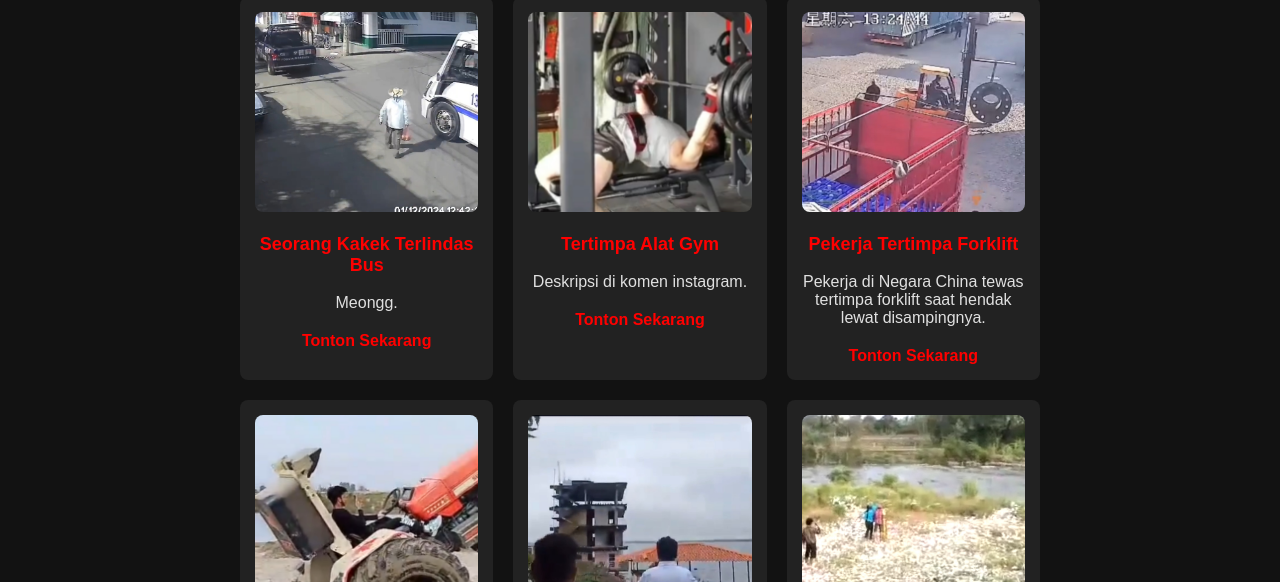
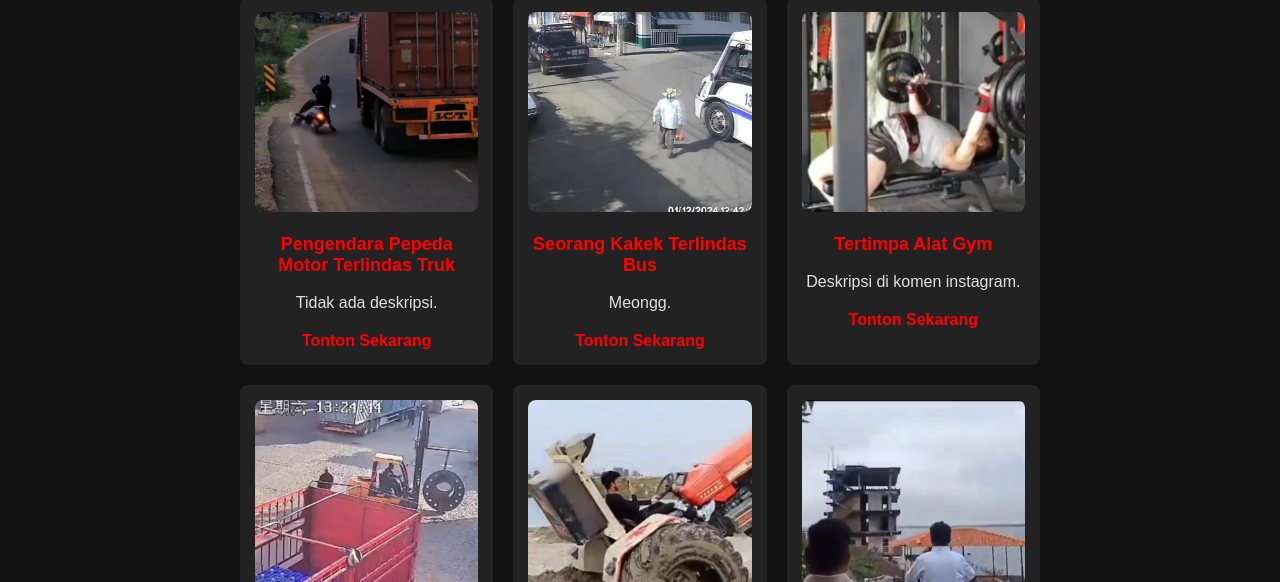
Before and after one commit to cubsyk/ViralMampus, a plain HTML site: page incident.html in a window 1280 px wide. Shown: the part 218-800 px from the top of the page. Drawn offline with Linux system fonts and the light colour scheme; a script that the page names is missing.

Commit message:
Add files via upload
Signed-off-by: cubsyk <akunbayu18@gmail.com>

```diff
--- a/incident.html
+++ b/incident.html
@@ -6,7 +6,7 @@
     <meta http-equiv="X-UA-Compatible" content="IE=edge">
     <meta name="robots" content="noindex, nofollow">
     <title>Incident - Goreplix</title>
-    <link rel="icon" href="images/papicon.ico" type="image/x-icon">
+    <link rel="icon" href="images/favicon.ico" type="image/x-icon">
     <style>
         html {
             scroll-behavior: smooth; /* Menambahkan efek scroll halus */
@@ -260,6 +260,12 @@
         <h1>Daftar Video Incident</h1>
         <section class="video-container">
             <div class="video-item">
+                <img src="images/inc9.jpeg" alt="Video 2">
+                <h3>Pengendara Pepeda Motor Terlindas Truk</h3>
+                <p>Tidak ada deskripsi.</p>
+                <a href="https://videy.co/v?id=JxhQdLaF1" target="_blank">Tonton Sekarang</a>
+            </div>
+            <div class="video-item">
                 <img src="images/inc8.jpeg" alt="Video 2">
                 <h3>Seorang Kakek Terlindas Bus</h3>
                 <p>Meongg.</p>
```
